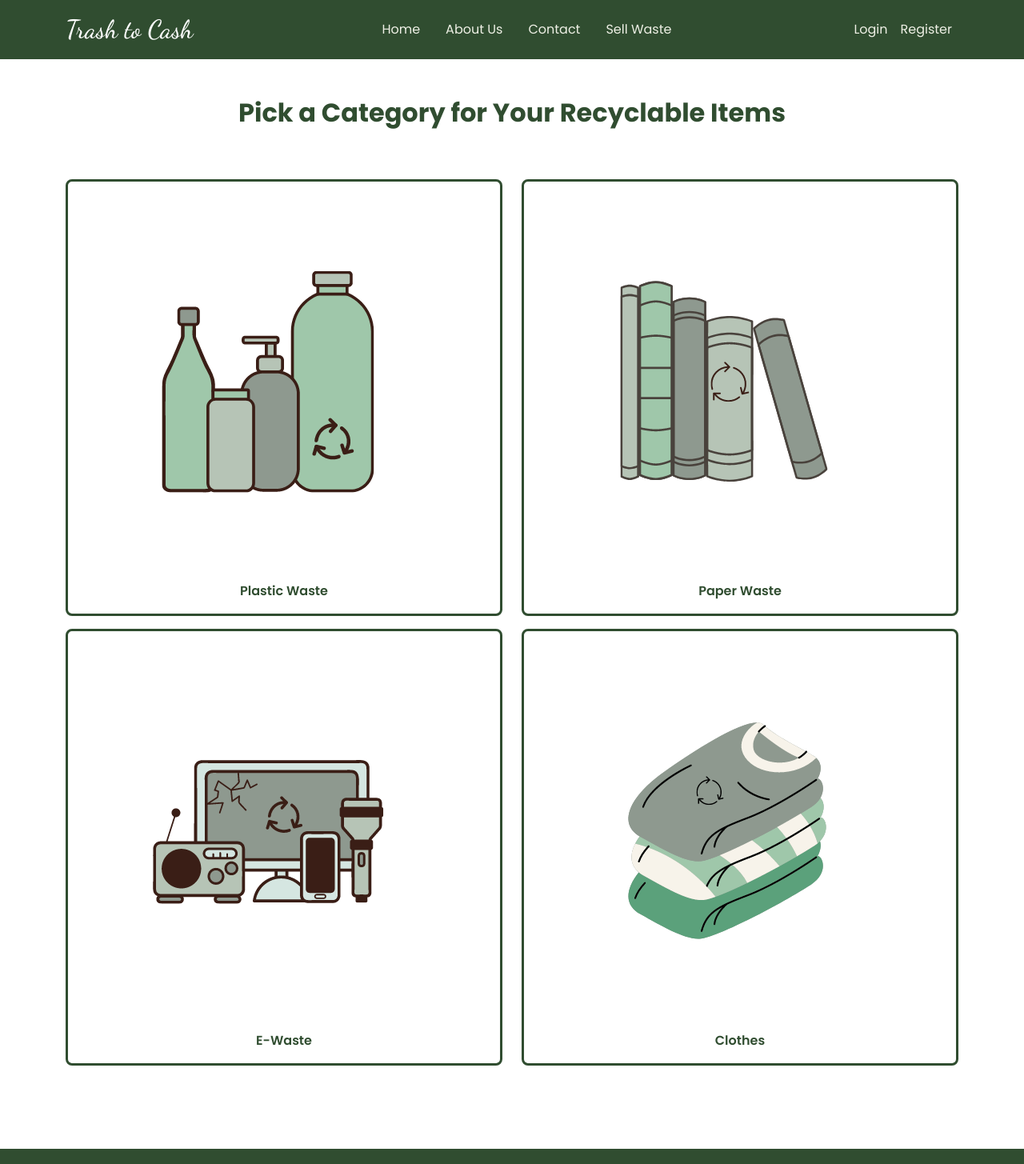
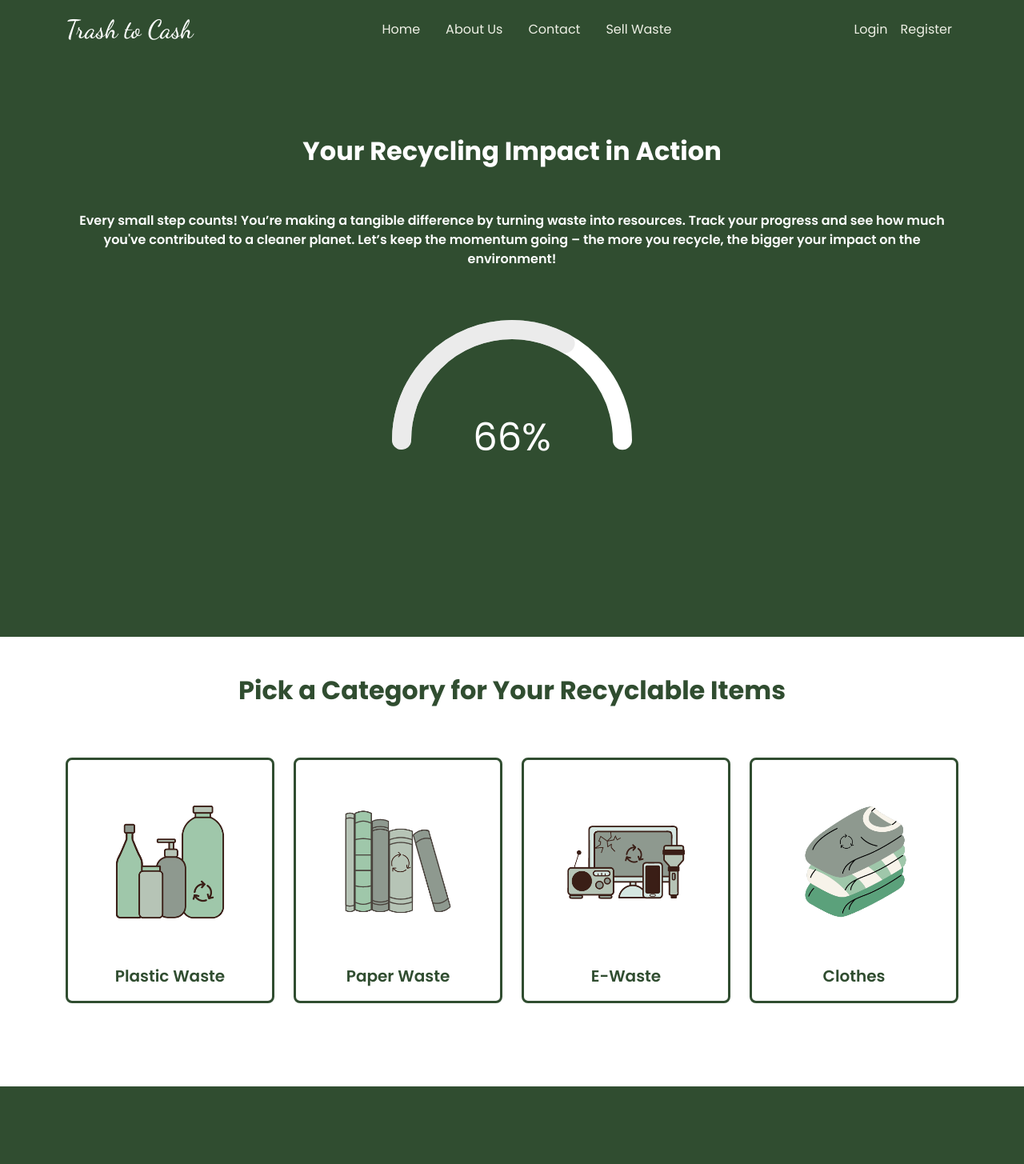
Before and after one commit to PranjalSawant/Mini-Project, a React (Create React App) app in the folder frontend/: page /sellwaste in a window 1280 px wide. Shown: the top 1455 px of the page at 80% size. Built offline with nearby package versions, Linux system fonts and the light colour scheme.

Commit message:
sell waste

```diff
--- a/frontend/package.json
+++ b/frontend/package.json
@@ -8,6 +8,7 @@
     "@testing-library/user-event": "^13.5.0",
     "bootstrap": "^5.3.3",
     "react": "^18.3.1",
+    "react-circular-progressbar": "^2.1.0",
     "react-dom": "^18.3.1",
     "react-router-dom": "^6.26.2",
     "react-scripts": "5.0.1",
--- a/frontend/src/App.css
+++ b/frontend/src/App.css
@@ -19,11 +19,21 @@ body{
 .text-olive{
   color: var(--olive);
 }
+
 .border-olive{
   border: 3px solid var(--olive) !important;
 }
 .text-white{
   color: #EEF0E5 !important;
+}
+.btn-close.custom-close {
+  background-color: #EEF0E5;
+  opacity: 1;
+}
+
+.btn-close.custom-close:hover,
+.btn-close.custom-close:focus {
+  background-color: #EEF0E5;
 }
 .btn-success {
   --bs-btn-color: #EEF0E5;
--- /dev/null
+++ b/frontend/src/components/ImpactProgress.jsx
@@ -0,0 +1,45 @@
+import React, { useState, useEffect } from 'react';
+import { CircularProgressbar, buildStyles } from 'react-circular-progressbar';
+import 'react-circular-progressbar/dist/styles.css';
+
+export const ImpactProgress = () => {
+    const [percentage, setPercentage] = useState(0);
+    const targetPercentage = 66; // Target percentage to animate up to
+
+    // Animating both progress bar and percentage number at the same time
+    useEffect(() => {
+        const timer = setTimeout(() => {
+            if (percentage < targetPercentage) {
+                setPercentage(percentage + 1); // Increment percentage by 1 until target
+            }
+        }, 1); // Speed of the animation (20ms for smooth effect)
+
+        return () => clearTimeout(timer); // Clean up the timeout on component unmount
+    }, [percentage]);
+
+    return (
+        <div style={{ width: '100%', height: '100%' }}> {/* Adjust width & height */}
+            <CircularProgressbar
+                value={percentage} // Value for both the number and progress
+                text={`${percentage}%`} // Synchronized text display
+                styles={buildStyles({
+                    rotation: 0.75, // Rotate to show the top half of the circle
+                    strokeLinecap: 'round', // Rounded end caps on the progress bar
+                    textSize: '16px',
+                    pathTransitionDuration: 0.5, // Smooth animation for path
+                    pathColor: `rgba(225, 225, 225, ${percentage / 100})`, // Path color based on percentage
+                    textColor: '#fff',
+                    background: true,
+                    trailColor: '#fff',
+                    backgroundColor: 'red',
+                    pathTransition: 'ease-in-out',
+                    trailWidth: 10,
+                    pathWidth: 10,
+                    strokeWidth: '1px',
+                    strokeLinejoin: 'round',
+                })}
+                circleRatio={0.5} // Set ratio for a semicircle
+            />
+        </div>
+    );
+};
--- a/frontend/src/pages/SellWaste.jsx
+++ b/frontend/src/pages/SellWaste.jsx
@@ -4,7 +4,8 @@ import plastic from '../assets/plastic.png';
 import paper from '../assets/paper.png';
 import ewaste from '../assets/e-waste.png';
 import clothes from '../assets/clothes.png';
-
+import { Button } from '../components/Button';
+import { ImpactProgress } from '../components/ImpactProgress';
 export const SellWaste = () => {
   const [showModal, setShowModal] = useState(false);
   const [pickupData, setPickupData] = useState({
@@ -41,38 +42,59 @@ export const SellWaste = () => {
   };
 
   return (
-    <div className='container'>
-      <Titles heading="Pick a Category for Your Recyclable Items" textColor="text-olive" />
-      <div className="row">
-        <div className="col-md-6 my-2">
-          <div onClick={() => handleItemClick("Plastic Waste")} className='text-decoration-none'>
-            <div className='rounded-3 border-olive'>
-              <img src={plastic} alt="" className='img-fluid rounded-3' />
-              <p className='text-center fw-semibold text-olive'>Plastic Waste</p>
+    <div className=''>
+      <div className='py-5 bg-olive'>
+       <div className="container">
+       <Titles heading="Your Recycling Impact in Action" textColor="text-white"/>
+       <p className='text-center text-white fw-semibold'>Every small step counts! You’re making a tangible difference by turning waste into resources. Track your progress and see how much you've contributed to a cleaner planet. Let’s keep the momentum going – the more you recycle, the bigger your impact on the environment!</p>
+       </div>
+        <div className='p-5 d-flex'>
+          <div className="m-auto">
+            <ImpactProgress/>
           </div>
         </div>
       </div>
-        <div className="col-md-6 my-2">
-          <div onClick={() => handleItemClick("Paper Waste")} className='text-decoration-none'>
-            <div className='rounded-3 border-olive'>
-              <img src={paper} alt="" className='img-fluid rounded-3' />
-              <p className='text-center fw-semibold text-olive'>Paper Waste</p>
+      <div className="container">
+      <Titles heading="Pick a Category for Your Recyclable Items" textColor="text-olive" />
+      <div className="row">
+        <div className="col-md-3 my-2">
+          <div onClick={() => handleItemClick("Plastic Waste")} className='text-decoration-none '>
+            <div className='rounded-3 border-olive '>
+              <div className="d-flex">
+                <img src={plastic} alt="" className='img-fluid rounded-3 m-auto' />
+              </div>
+              <p className='text-center fw-semibold text-olive fs-5'>Plastic Waste</p>
             </div>
           </div>
         </div>
-        <div className="col-md-6 my-2">
-          <div onClick={() => handleItemClick("E-Waste")} className='text-decoration-none'>
+        <div className="col-md-3 my-2">
+          <div onClick={() => handleItemClick("Paper Waste")} className='text-decoration-none'>
             <div className='rounded-3 border-olive'>
-              <img src={ewaste} alt="" className='img-fluid rounded-3' />
-              <p className='text-center fw-semibold text-olive'>E-Waste</p>
+              <div className="d-flex">
+                <img src={paper} alt="" className='img-fluid rounded-3 m-auto' />
+              </div>
+              <p className='text-center fw-semibold text-olive fs-5'>Paper Waste</p>
             </div>
           </div>
         </div>
-        <div className="col-md-6 my-2">
+        <div className="col-md-3 my-2">
+          <div onClick={() => handleItemClick("E-Waste")} className='text-decoration-none'>
+            <div className='rounded-3 border-olive'>
+              <div className="d-felx">
+                <img src={ewaste} alt="" className='img-fluid rounded-3 m-auto' />
+              </div>
+              <p className='text-center fw-semibold text-olive fs-5'>E-Waste</p>
+            </div>
+          </div>
+        </div>
+        <div className="col-md-3 my-2">
           <div onClick={() => handleItemClick("Clothes")} className='text-decoration-none'>
             <div className='rounded-3 border-olive'>
-              <img src={clothes} alt="" className='img-fluid rounded-3' />
-              <p className='text-center fw-semibold text-olive'>Clothes</p>
+              <div className="d-flex">
+                <img src={clothes} alt="" className='img-fluid rounded-3 m-auto' />
+
+              </div>
+              <p className='text-center fw-semibold text-olive fs-5'>Clothes</p>
             </div>
           </div>
         </div>
@@ -84,14 +106,16 @@ export const SellWaste = () => {
         <div className="modal fade show d-block" tabIndex="-1" style={{ display: 'block' }} aria-labelledby="exampleModalLabel" aria-hidden="true">
           <div className="modal-dialog modal-fullscreen">
             <div className="modal-content">
-              <div className="modal-header">
+              <div className="modal-header bg-olive text-white">
                 <h5 className="modal-title" id="exampleModalLabel">Schedule Pickup</h5>
-                <button type="button" className="btn-close" onClick={() => setShowModal(false)} aria-label="Close"></button>
+                <button type="button" className="btn-close custom-close" onClick={() => setShowModal(false)} aria-label="Close"></button>
               </div>
               <div className="modal-body">
                 <form onSubmit={handleSubmit}>
                   {/* Pickup Address Fields */}
                   <h6>Pickup Address</h6>
+                  <div className="row p-3">
+                    <div className="col-lg-6">
                       <div className="mb-3">
                         <label htmlFor="address" className="form-label">Address</label>
                         <input type="text" className="form-control" id="address" required
@@ -101,6 +125,8 @@ export const SellWaste = () => {
                             pickupAddress: { ...pickupData.pickupAddress, address: e.target.value }
                           })} />
                       </div>
+                    </div>
+                    <div className="col-lg-6">
                       <div className="mb-3">
                         <label htmlFor="city" className="form-label">City</label>
                         <input type="text" className="form-control" id="city" required
@@ -110,6 +136,8 @@ export const SellWaste = () => {
                             pickupAddress: { ...pickupData.pickupAddress, city: e.target.value }
                           })} />
                       </div>
+                    </div>
+                    <div className="col-lg-6">
                       <div className="mb-3">
                         <label htmlFor="state" className="form-label">State</label>
                         <input type="text" className="form-control" id="state" required
@@ -119,6 +147,8 @@ export const SellWaste = () => {
                             pickupAddress: { ...pickupData.pickupAddress, state: e.target.value }
                           })} />
                       </div>
+                    </div>
+                    <div className="col-lg-6">
                       <div className="mb-3">
                         <label htmlFor="zip" className="form-label">Zip Code</label>
                         <input type="text" className="form-control" id="zip" required
@@ -128,6 +158,8 @@ export const SellWaste = () => {
                             pickupAddress: { ...pickupData.pickupAddress, zip: e.target.value }
                           })} />
                       </div>
+                    </div>
+                    <div className="col">
                     <div className="mb-3">
                     <label htmlFor="country" className="form-label">Country</label>
                     <input type="text" className="form-control" id="country" required
@@ -137,10 +169,17 @@ export const SellWaste = () => {
                         pickupAddress: { ...pickupData.pickupAddress, country: e.target.value }
                       })} />
                   </div>
+                    </div>
+                  </div>
+
+
+
+
+
 
                   {/* Pickup Date and Time */}
                   <div className="mb-3">
-                    <label htmlFor="pickupDate" className="form-label">Pickup Date</label>
+                    <label htmlFor="pickupDate" className="form-label fw-semibold">Pickup Date</label>
                     <input type="date" className="form-control" id="pickupDate" required
                       value={pickupData.pickupDate}
                       onChange={(e) => setPickupData({ ...pickupData, pickupDate: e.target.value })} />
@@ -165,7 +204,7 @@ export const SellWaste = () => {
                       value={pickupData.specialInstructions}
                       onChange={(e) => setPickupData({ ...pickupData, specialInstructions: e.target.value })} />
                   </div>
-                  <button type="submit" className="btn btn-primary">Schedule Pickup</button>
+                  <Button btnText="Schedule Pickup" type="submit" bgColor="btn-success" />
                 </form>
               </div>
             </div>
@@ -173,5 +212,6 @@ export const SellWaste = () => {
         </div>
       )}
       </div>
+    </div>
   );
 };
```
Also changed, not shown: 1 other file (tests, documents, lock files or other folders). Lines whose indentation alone changed are shown as unchanged.
